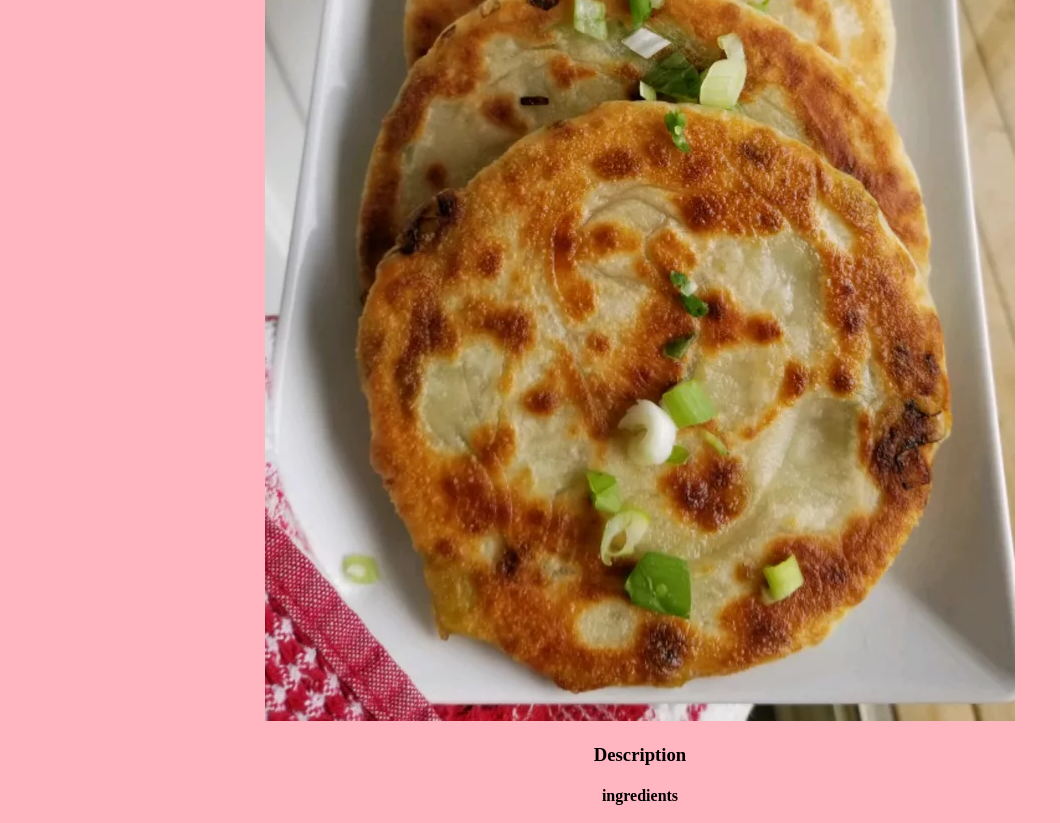
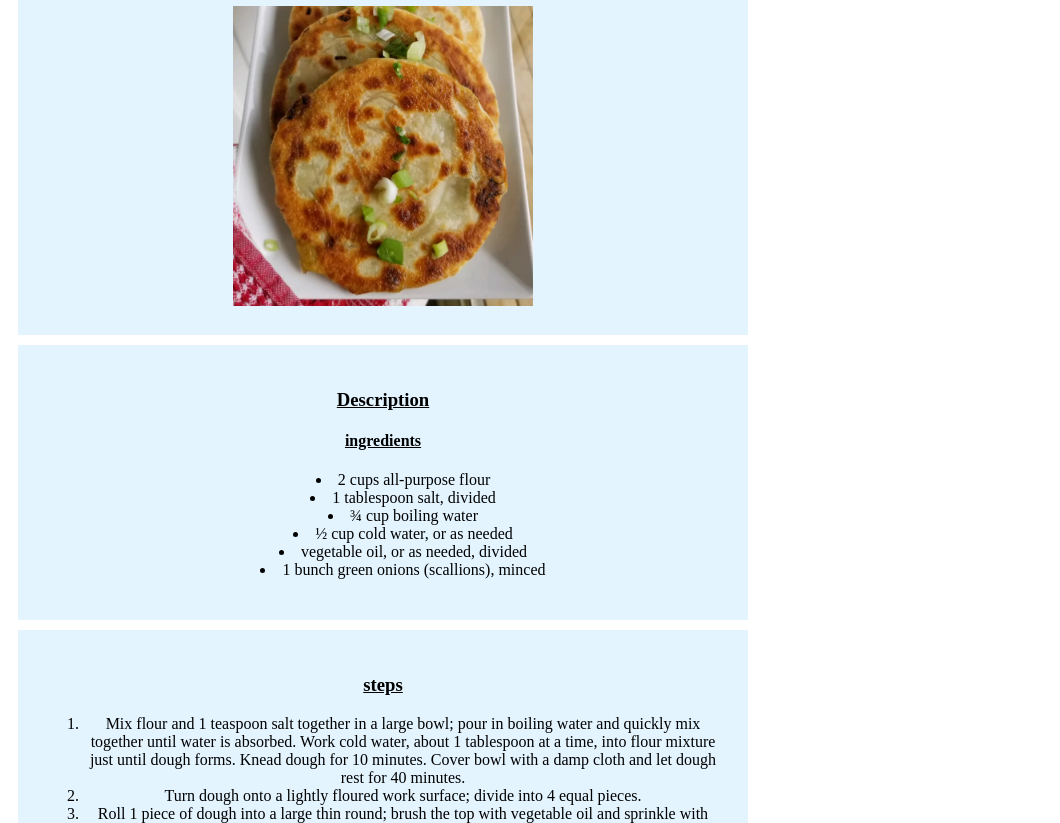
Before and after one commit to wkh11/odin-recipes, a plain HTML site: page recipes/scallion_pancakes.html in a window 1280 px wide. Shown: the part 115-938 px from the top of the page, without its empty margins (0-1060 px from the left). Drawn offline with Linux system fonts and the light colour scheme.

Commit message:
added margin and padding to all recipe pages. created new css file for margin and padding edits.

```diff
--- a/recipes/scallion_pancakes.html
+++ b/recipes/scallion_pancakes.html
@@ -6,14 +6,21 @@
   <meta name="viewport" content="width=device-width, initial-scale=1.0">
   <title>Document</title>
   <link rel="stylesheet" href="../style/index.css">
+  <link rel="stylesheet" href="../style/boxModel.css">
+
 
 </head>
 <body>
-  <h1>Chinese Scallion Pancakes</h1>
+
+  <div class="box">
+    <h1 >Chinese Scallion Pancakes</h1>
 
     <img src="../images/Scallion_pancake.webp">
-  <h3>Description</h3>
-  <h4>ingredients</h4>
+  </div>
+
+  <div class="box">
+    <h3 >Description</h3>
+    <h4 >ingredients</h4>
     <ul>
       <li>  2 cups all-purpose flour    </li>
       <li>1 tablespoon salt, divided    </li>
@@ -23,8 +30,11 @@
       <li>1 bunch green onions (scallions), minced    </li>
 
     </ul>
+  </div>
 
-  <h4>steps</h4>
+
+  <div class="box">
+    <h3 >steps</h3>
     <ol>
       <li>Mix flour and 1 teaspoon salt together in a large bowl; pour in boiling water and quickly mix together until water is absorbed. Work cold water, about 1 tablespoon at a time, into flour mixture just until dough forms. Knead dough for 10 minutes. Cover bowl with a damp cloth and let dough rest for 40 minutes.
       </li>
@@ -34,9 +44,9 @@
       </li>
       <li>Heat about 1 tablespoon vegetable oil in a skillet over medium-low heat. Place 1 disk on a floured surface and roll into a 1/2-inch thick round; cook in the hot oil until golden brown, 2 to 3 minutes per side. Repeat with remaining disks.
       </li>
+    </ol>
+  </div>
 
-
-  </ol>
 
 </body>
 </html>
--- /dev/null
+++ b/style/boxModel.css
@@ -0,0 +1,23 @@
+html {
+  display: block;
+  text-align: center;
+}
+
+body {
+  background-color: white;
+  width: 750px;
+}
+
+h1,h2,h3,h4 {
+  text-decoration: underline;
+}
+
+.box {
+  background: #e3f4ff;
+  padding: 25px;
+  margin: 10px;
+}
+
+img {
+  width: 300px;
+}
--- a/style/index.css
+++ b/style/index.css
@@ -1,15 +1,15 @@
-body {
+/* body {
   background-color: lightpink;
   text-align: center;
-}
+} */
 
 h1 {
-  text-align: center;
+  /* text-align: center; */
   font-family: Georgia, "Adobe Garamond Pro", "Minion Pro";
 }
 
 ul {
-  text-align: center;
+  /* text-align: center; */
   list-style-position: inside;
   color: black;
 }
```
Also changed, not shown: index.html (+2 -0 lines), recipes/Char_Siu_buns.html (+12 -3 lines), recipes/hong_kong_eggtart.html (+14 -1 lines). Lines whose indentation alone changed are shown as unchanged.
